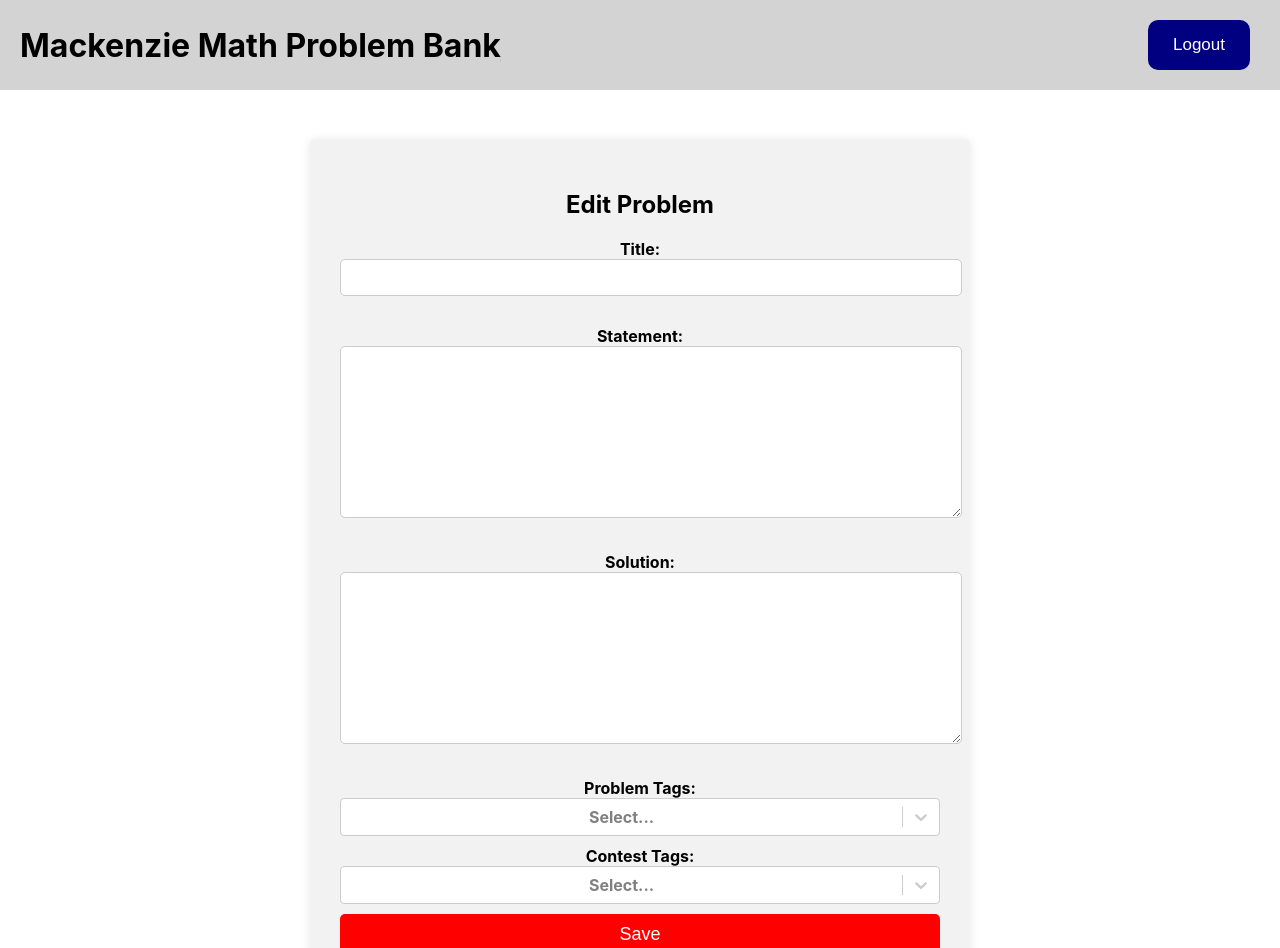
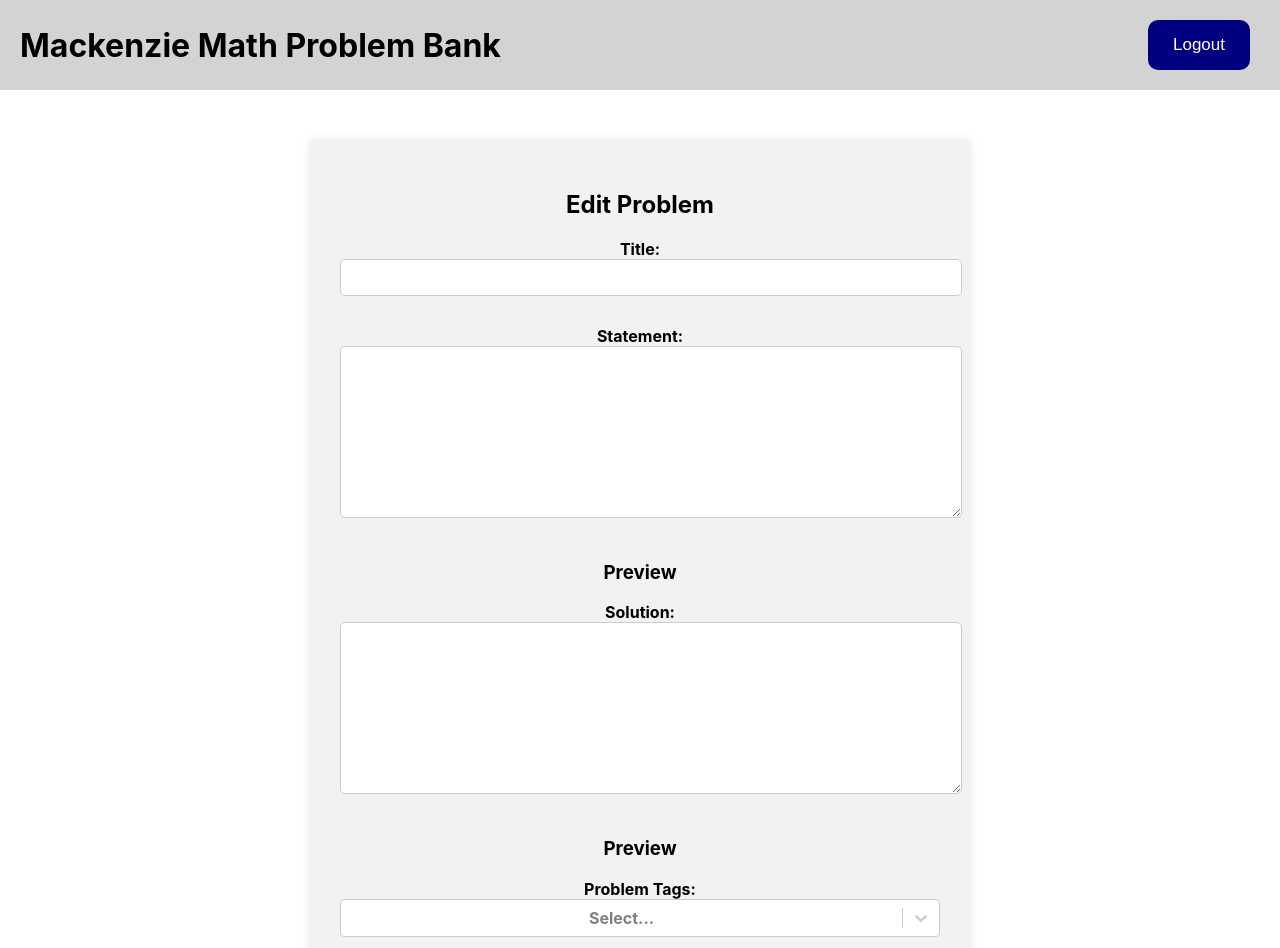
Before and after one commit to Red4Wiz/MackenzieMathClub_ProblemBank, a React (Create React App) app in the folder frontend/: page /problem-edit/1 in a window 1280 px wide. Shown: the top 948 px of the page. Built offline with nearby package versions, Linux system fonts and the light colour scheme; no server answers; sample sign-in values are in the browser's storage.

Commit message:
Markdown editor

```diff
--- a/frontend/src/ProblemEdit.js
+++ b/frontend/src/ProblemEdit.js
@@ -3,6 +3,7 @@ import './ProblemForm.css';
 import { ROUTES } from './routes.js';
 import Select from 'react-select';
 import { useNavigate, useParams } from 'react-router-dom';
+import { MarkdownEditor } from './markdown';
 
 const ProblemEdit = () => {
   const { id } = useParams();
@@ -90,11 +91,12 @@ const ProblemEdit = () => {
         </label>
         <label>
           Statement:
-          <textarea name="statement" value={problem.statement || ''} onChange={(e) => setProblem({ ...problem, statement: e.target.value })} />
+          <MarkdownEditor value={problem.statement || ''} onChange={(val) => setProblem({ ...problem, statement: val })} markdownHeading={<h3>Preview</h3>} />
         </label>
         <label>
           Solution:
-          <textarea name="solution" value={problem.solution || ''} onChange={(e) => setProblem({ ...problem, solution: e.target.value })} />
+          <MarkdownEditor value={problem.solution || ''} onChange={(val) => setProblem({ ...problem, solution: val })}
+            markdownHeading={<h3>Preview</h3>}/>
         </label>
         <label>
           Problem Tags:
--- a/frontend/src/ProblemForm.js
+++ b/frontend/src/ProblemForm.js
@@ -3,6 +3,7 @@ import './ProblemForm.css';
 import {ROUTES} from './routes.js';
 import Select from 'react-select';
 import { useNavigate } from 'react-router-dom';
+import { MarkdownEditor } from './markdown';
 
 
 const ProblemForm = () => {
@@ -12,6 +13,9 @@ const ProblemForm = () => {
   // selected tags
   const [selectedPTags, setSelectedPTags] = useState([])
   const [selectedCTags, setSelectedCTags] = useState([])
+  // statement & solution
+  const [statement, setStatement] = useState('')
+  const [solution, setSolution] = useState('')
 
   const navigate = useNavigate();
 
@@ -52,8 +56,8 @@ const ProblemForm = () => {
       body: JSON.stringify({
           'author': 1,
           'title': data.get('title'),
-          'statement': data.get('statement'),
-          'solution': data.get('solution'),
+          'statement': statement,
+          'solution': solution,
           'problemTags': selectedPTags.map((e) => e.value),
           'contestTags': selectedCTags.map((e) => e.value)
         })
@@ -80,11 +84,11 @@ const ProblemForm = () => {
         </label>
         <label>
           Statement:
-          <textarea name="statement" />
+          <MarkdownEditor value={statement} onChange={setStatement} markdownHeading={<h3>Preview</h3>} />
         </label>
         <label>
           Solution:
-          <textarea name="solution" />
+          <MarkdownEditor value={solution} onChange={setSolution} markdownHeading={<h3>Preview</h3>} />
         </label>
         <label>
           Problem Tags:
--- a/frontend/src/markdown.js
+++ b/frontend/src/markdown.js
@@ -3,6 +3,7 @@ import ReactMarkdown from 'react-markdown';
 import RemarkMathPlugin from 'remark-math';
 import rehypeKatex from 'rehype-katex'
 import 'katex/dist/katex.min.css';
+import './markdownEditor.css';
 
 const _mapProps = (props) => ({
   ...props,
@@ -17,4 +18,15 @@ const _mapProps = (props) => ({
 
 const Markdown = (props) => <ReactMarkdown {..._mapProps(props)} />;
 
+export const MarkdownEditor = (props) => {
+  const value = props.value;
+  const onChange = props.onChange;
+  const markdownHeading = props.markdownHeading;
+  return (<div>
+    <textarea name="statement" value={value || ''} onChange={(e) => onChange(e.target.value)} />
+    {markdownHeading}
+    <Markdown>{value}</Markdown>
+  </div>);
+}
+
 export default Markdown;
--- /dev/null
+++ b/frontend/src/markdownEditor.css
@@ -0,0 +1,11 @@
+.markdown-editor {
+  width: 100%;
+  padding: 10px;
+  border: 1px solid #ccc;
+  border-radius: 5px;
+  margin-bottom: 20px;
+}
+
+.markdown-editor {
+  height: 150px;
+}
```
